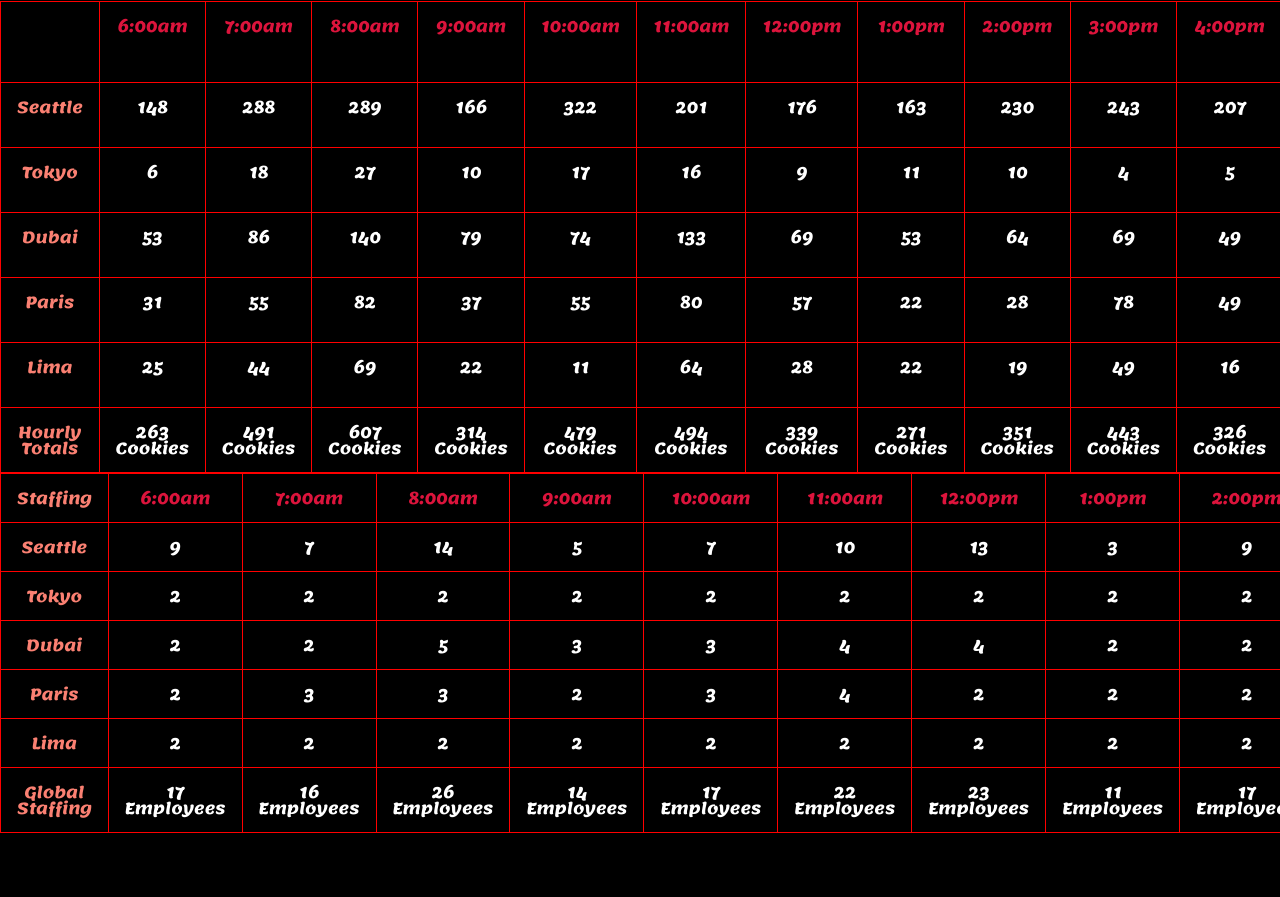
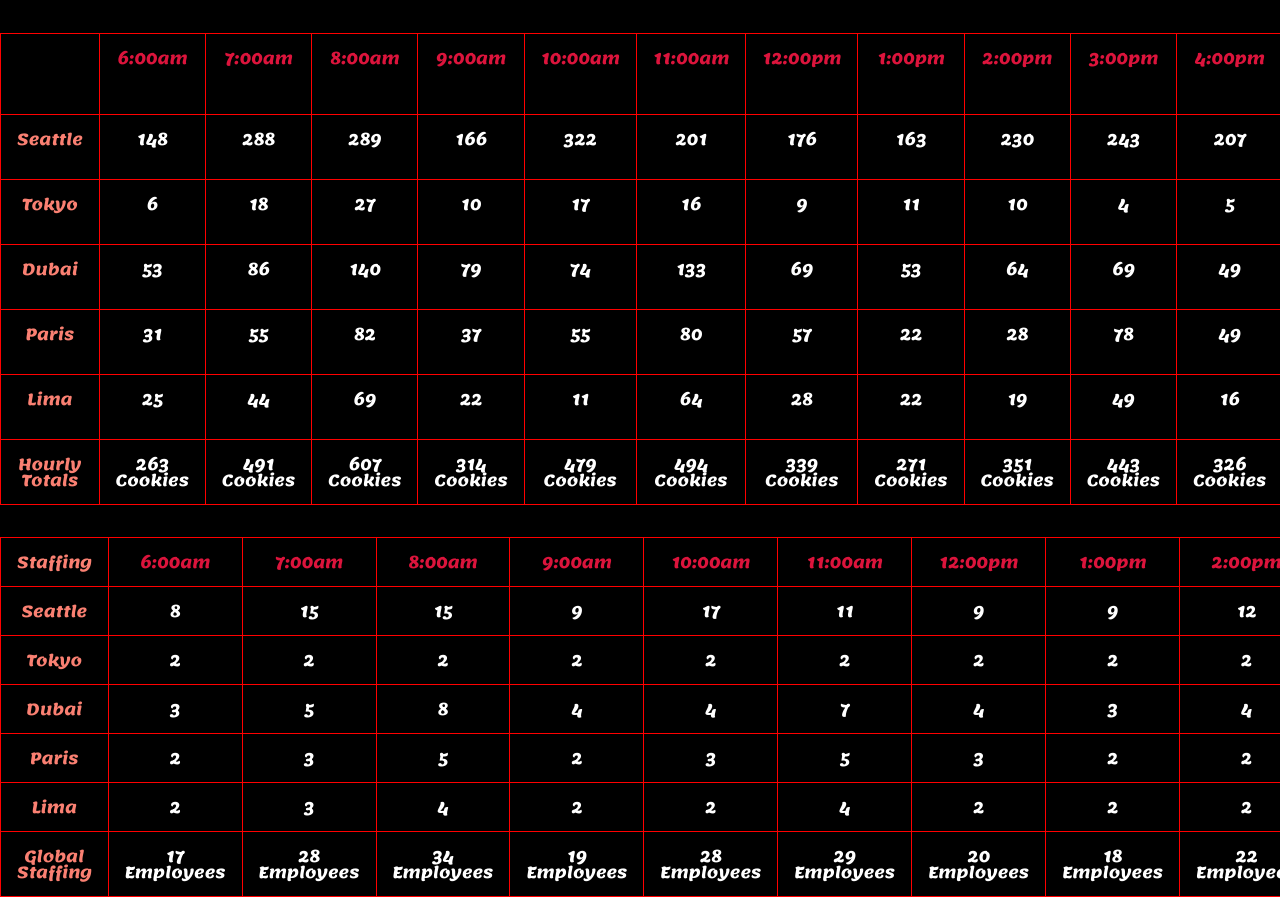
Before and after one commit to bjgman12/cookie-stand, a plain HTML site: page sales.html in a window 1280 px wide. Shown: the part 105-1002 px from the top of the page. Before the commit the page ends 938 px from the top, so only its background shows below. Drawn offline with Linux system fonts and the light colour scheme; files whose address does not match are found by name.

Commit message:
changed logic to give an extra employee when the need requires up to 9/10ths of an employeee

```diff
--- a/js/app.js
+++ b/js/app.js
@@ -64,7 +64,7 @@ Store.prototype.staffReq = function () {
   var hourStaff = 0;
   for (var i = 0; i < hoursOfOperation.length; i++) {
     var hourlyCustomers = ((Math.floor(Math.random() * (this.maxCustomer - this.minCustomer)) + this.minCustomer) + 1) * traffic[i];
-    hourStaff = (hourlyCustomers * this.avgSale) / 20;
+    hourStaff = (this.salesActual[i] / 20) + 1;
     if (hourStaff < 2) {
       hourStaff = 2;
     }
--- a/styles/style.css
+++ b/styles/style.css
@@ -98,6 +98,7 @@ table {
   margin-left: auto;
   margin-right: auto;
   text-align:center;
+  margin-top: 2em;
 }
 table , td , tr, th {
   border: 1px solid red;
```
